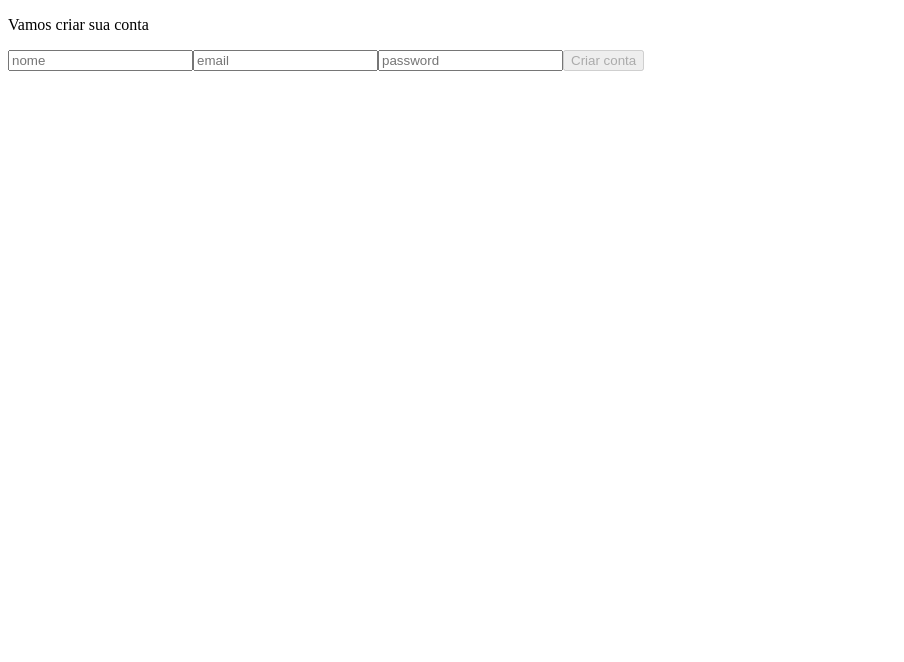
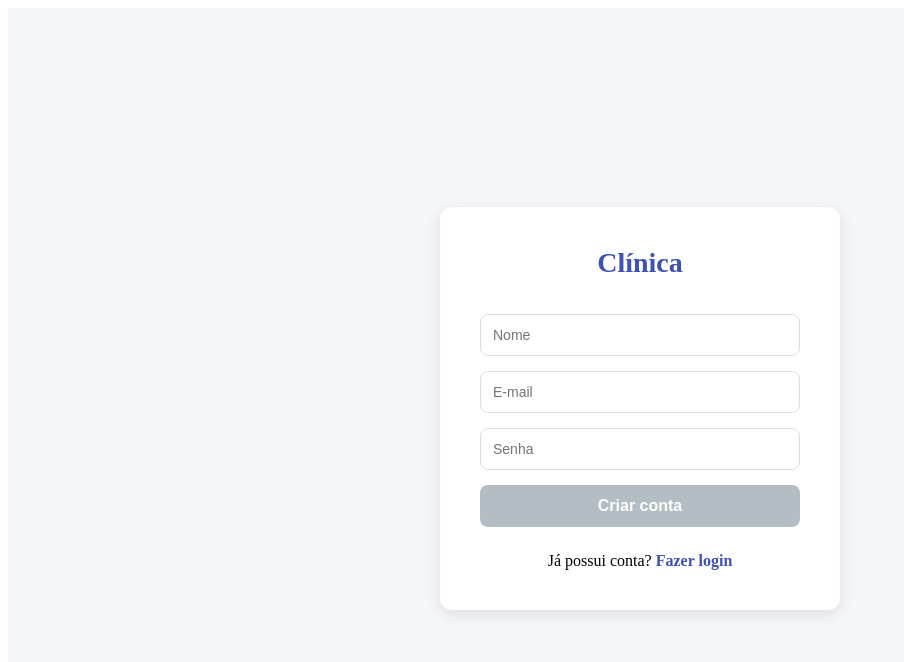
Before and after one commit to rafasanttos/medcontrol-api, an Angular app in the folder frontend/: page /criarConta in a window 1280 px wide. Shown: the top 662 px of the page, without its empty margins (0-904 px from the left). Built offline with nearby package versions, Linux system fonts and the light colour scheme.

Commit message:
melhoria na tela de cadastro medico

```diff
--- a/frontend/src/app/pages/criar-conta/criar-conta.css
+++ b/frontend/src/app/pages/criar-conta/criar-conta.css
@@ -0,0 +1,93 @@
+* {
+  margin: 0;
+  padding: 0;
+  box-sizing: border-box;
+}
+
+:host {
+  display: flex;
+  justify-content: center;
+  align-items: center;
+  min-height: 100vh;
+  background-color: #f5f6fa;
+}
+
+form {
+  background: white;
+  padding: 40px;
+  width: 400px;
+  border-radius: 12px;
+  box-shadow: 0px 4px 15px rgba(0, 0, 0, 0.1);
+
+  display: flex;
+  flex-direction: column;
+  gap: 15px;
+}
+
+p {
+  text-align: center;
+  font-size: 28px;
+  font-weight: bold;
+  color: #3f51b5;
+  margin-bottom: 20px;
+}
+
+input {
+  width: 100%;
+  padding: 12px;
+
+  border: 1px solid #dcdde1;
+  border-radius: 8px;
+
+  font-size: 14px;
+
+  transition: 0.3s;
+}
+
+input:focus {
+  outline: none;
+  border-color: #3f51b5;
+  box-shadow: 0 0 5px rgba(63, 81, 181, 0.3);
+}
+
+button {
+  width: 100%;
+  padding: 12px;
+
+  border: none;
+  border-radius: 8px;
+
+  background-color: #3f51b5;
+  color: white;
+
+  font-size: 16px;
+  font-weight: bold;
+
+  cursor: pointer;
+
+  transition: 0.3s;
+}
+
+button:hover:not(:disabled) {
+  background-color: #32408f;
+}
+
+button:disabled {
+  background-color: #b2bec3;
+  cursor: not-allowed;
+}
+
+.login-link {
+  text-align: center;
+  margin-top: 10px;
+}
+
+.login-link a {
+  text-decoration: none;
+  color: #3f51b5;
+  font-weight: bold;
+}
+
+.login-link a:hover {
+  text-decoration: underline;
+}
--- a/frontend/src/app/pages/criar-conta/criar-conta.html
+++ b/frontend/src/app/pages/criar-conta/criar-conta.html
@@ -1,9 +1,31 @@
-<p>Vamos criar sua conta</p>
 <form [formGroup]="formulario" (ngSubmit)="criar()">
 
-  <input type="text" placeholder="nome" formControlName="nome">
-  <input type="email" placeholder="email" formControlName="email">
-  <input type="password" placeholder="password" formControlName="password">
+  <p>Clínica</p>
 
-  <button type="submit" [disabled]="formulario.invalid" >Criar conta</button>
+  <input
+    type="text"
+    placeholder="Nome"
+    formControlName="nome">
+
+  <input
+    type="email"
+    placeholder="E-mail"
+    formControlName="email">
+
+  <input
+    type="password"
+    placeholder="Senha"
+    formControlName="password">
+
+  <button
+    type="submit"
+    [disabled]="formulario.invalid">
+    Criar conta
+  </button>
+
+  <div class="login-link">
+    Já possui conta?
+    <a routerLink="/">Fazer login</a>
+  </div>
+
 </form>
```
